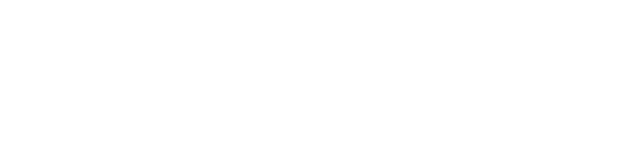
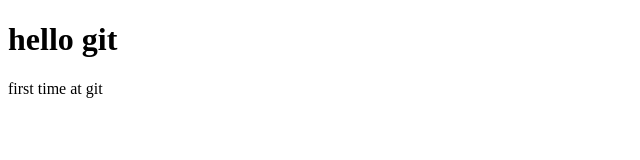
Before and after one commit to swarga500/my-2-repo, a plain HTML site: page index.html in a window 1280 px wide. Shown: the whole page, without its empty margins (0-640 px from the left). Drawn offline with Linux system fonts and the light colour scheme.

Commit message:
change content

```diff
--- a/index.html
+++ b/index.html
@@ -7,6 +7,8 @@
     <title>my-2-repo</title>
 </head>
 <body>
+    <h1>hello git</h1>
+    <p>first time at git</p>
 
 </body>
 </html>
```
